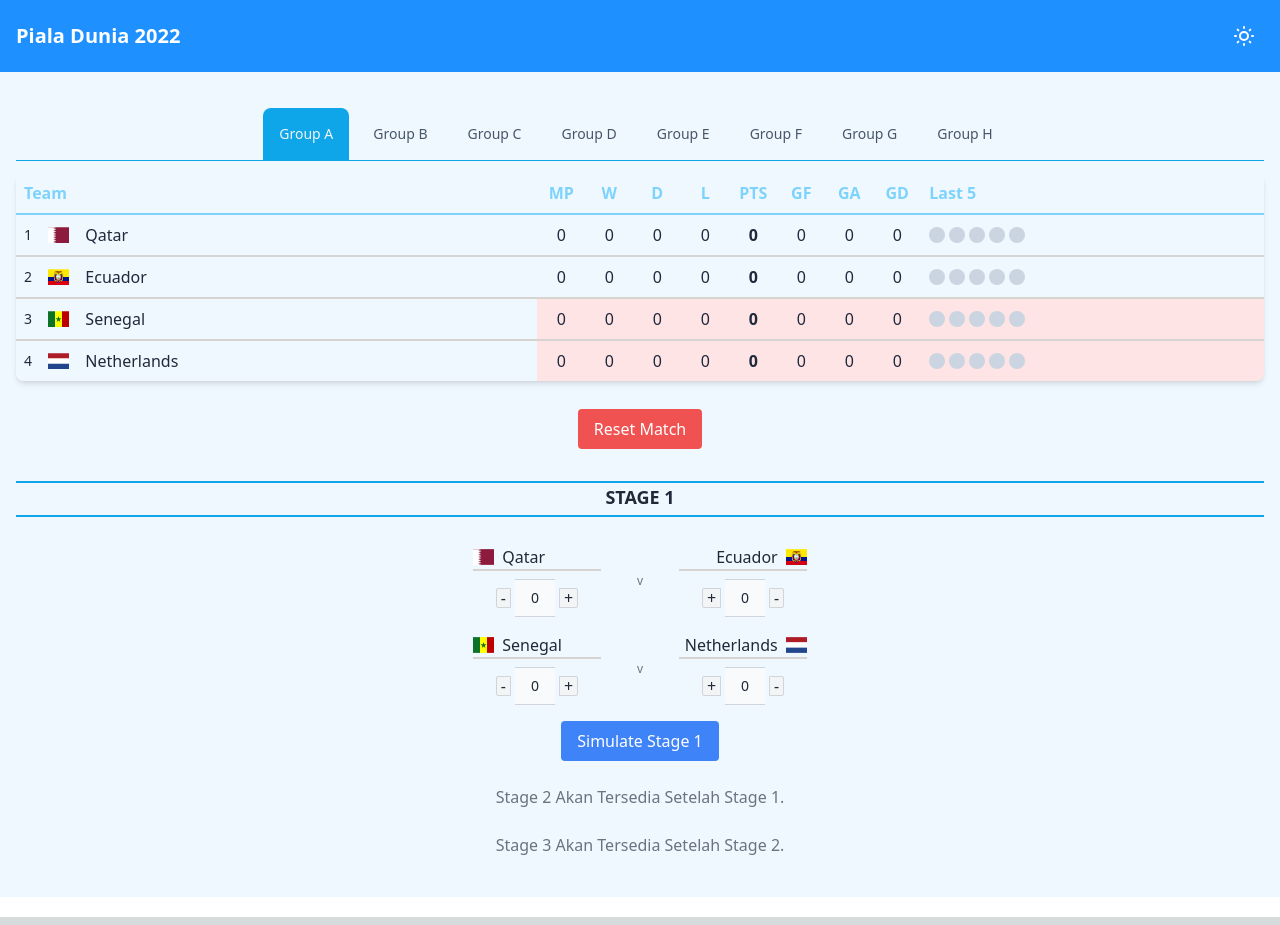
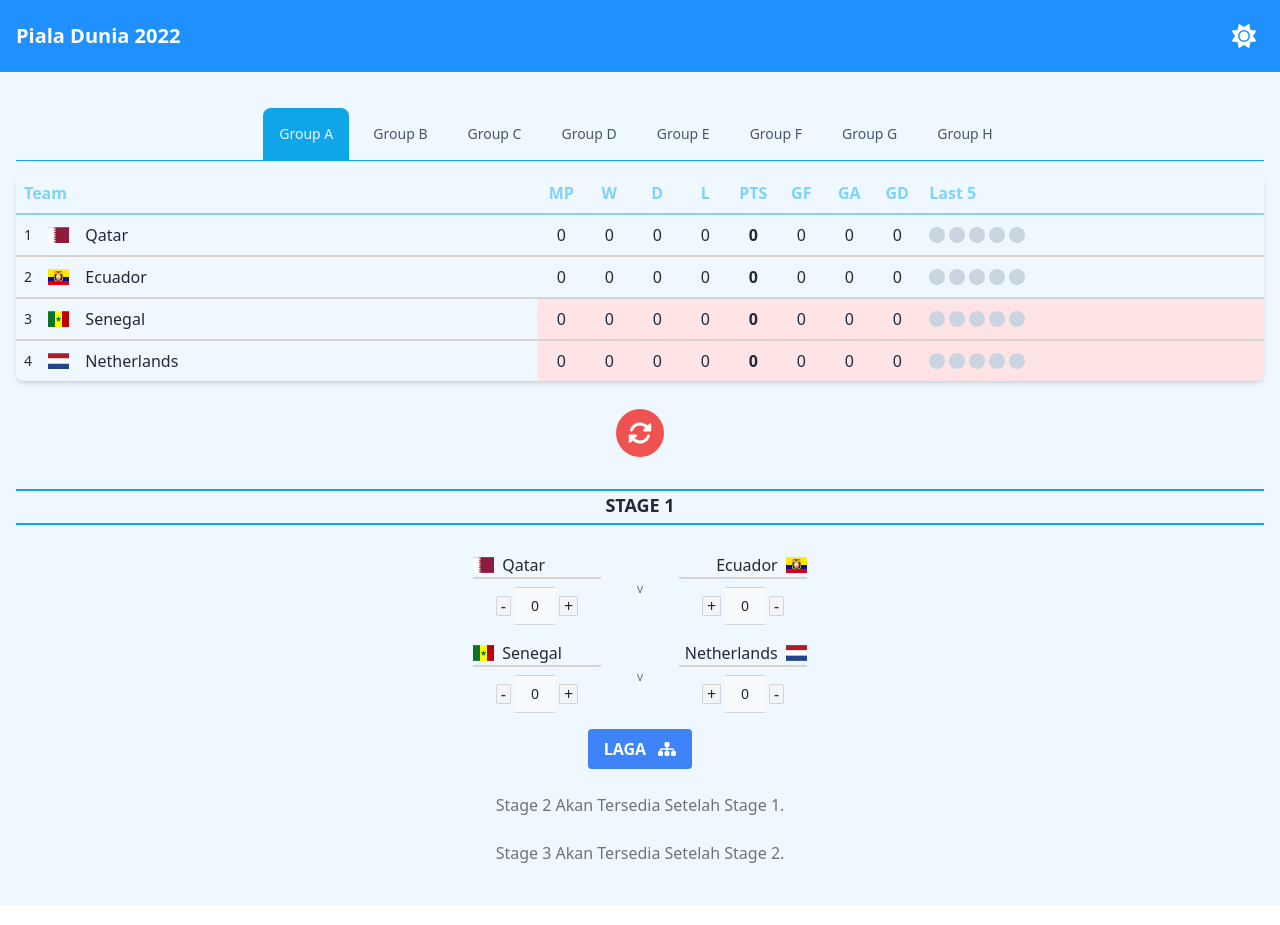
Before and after one commit to tkarombang/tournament-simulator, a Next.js app: page / in a window 1280 px wide. Built offline with nearby package versions, Linux system fonts and the light colour scheme.

Commit message:
enam-adding icons in main

```diff
--- a/src/components/GroupTabs.tsx
+++ b/src/components/GroupTabs.tsx
@@ -2,17 +2,18 @@ import initialData, { Tournament } from "@/data";
 import StandingsTable from "./StandingTable";
 import { useEffect, useState } from "react";
 import SimulationForm from "./SimulationForm";
+import { motion } from "framer-motion";
+import { FontAwesomeIcon } from "@fortawesome/react-fontawesome";
+import { faRotate } from "@fortawesome/free-solid-svg-icons";
 
 export default function GroupTabs() {
   const [activeGroup, setActiveGroup] = useState<string>("A");
   const [groupTeams, setGroupTeams] = useState<Tournament["groups"]>(initialData.groups);
-  const [simulatedMatches, setSimulatedMatches] = useState<Set<string>>(new Set());
+  const [simulatedMatches, setSimulatedMatches] = useState<{ [group: string]: Set<string> }>({});
   const [resetKey, setResetKey] = useState<number>(0);
 
   //  RESET SCORES PAS GANTI GROUP
   useEffect(() => {
-    // setScores({});
-    setSimulatedMatches(new Set());
     // BERSIHKAN localStorage UNTUK GROUP INI
     Object.keys(localStorage).forEach((key) => {
       if (key.startsWith(`match-${activeGroup}`)) {
@@ -27,7 +28,7 @@ export default function GroupTabs() {
       const currentGroupTeams = [...newTeams[activeGroup]];
 
       stageMatches.forEach(({ matchId, team1, score1, team2, score2 }) => {
-        const isAlreadySimulated = simulatedMatches.has(matchId);
+        const isAlreadySimulated = simulatedMatches[activeGroup]?.has(matchId) ?? false;
         const team1Index = currentGroupTeams.findIndex((team) => team.team === team1);
         const team2Index = currentGroupTeams.findIndex((team) => team.team === team2);
 
@@ -130,7 +131,10 @@ export default function GroupTabs() {
 
   const handleReset = () => {
     setGroupTeams(initialData.groups);
-    setSimulatedMatches(new Set());
+    setSimulatedMatches((prev) => ({
+      ...prev,
+      [activeGroup]: new Set<string>(),
+    }));
     // Force remount SimulationForm to reset internal state
     setResetKey((prev) => prev + 1);
     // BERSIHKAN LOCAL STORAGE
@@ -159,9 +163,9 @@ export default function GroupTabs() {
       <div>
         <StandingsTable teams={groupTeams[activeGroup]} />
         <div className="mt-7 flex justify-center">
-          <button onClick={handleReset} className="px-4 py-2 bg-red-500 text-white rounded hover:bg-red-600 dark:bg-red-700 dark:hover:bg-red-800 transition-colors">
-            Reset Match
-          </button>
+          <motion.button onClick={handleReset} whileHover={{ scale: 1.1 }} whileTap={{ scale: 0.9 }} className="w-12 h-12 bg-red-500 text-2xl text-white rounded-full hover:bg-red-600 dark:bg-red-700 dark:hover:bg-red-800 transition-colors">
+            <FontAwesomeIcon icon={faRotate} />
+          </motion.button>
         </div>
         <SimulationForm key={resetKey} teams={groupTeams[activeGroup]} activeGroup={activeGroup} simulatedMatches={simulatedMatches} setSimulatedMatches={setSimulatedMatches} onSimulateStage={handleSimulate} />
       </div>
--- a/src/components/SimulationForm.tsx
+++ b/src/components/SimulationForm.tsx
@@ -1,12 +1,14 @@
 import { Team } from "@/data";
 import React, { useEffect, useMemo, useState } from "react";
 import { AnimatePresence, motion } from "framer-motion";
+import { FontAwesomeIcon } from "@fortawesome/react-fontawesome";
+import { faSitemap } from "@fortawesome/free-solid-svg-icons";
 
 interface SimulationFormProps {
   teams: Team[];
   activeGroup: string;
-  simulatedMatches: Set<string>;
-  setSimulatedMatches: React.Dispatch<React.SetStateAction<Set<string>>>;
+  simulatedMatches: { [group: string]: Set<string> };
+  setSimulatedMatches: React.Dispatch<React.SetStateAction<{ [group: string]: Set<string> }>>;
   onSimulateStage: (
     stageMatches: Array<{
       matchId: string;
@@ -56,17 +58,27 @@ export default function SimulationForm({ teams, activeGroup, simulatedMatches, s
   const [visibleStages, setVisibleStages] = useState<{ [group: string]: number[] }>({});
 
   useEffect(() => {
-    console.log("Reset scores and stages for group:", activeGroup);
+    // INI YANG MEMBUAT SCORE GF GA GD tetap 0 (HAPUS NANTI)
+    // setSimulatedMatches((prev) => {
+    //   if (!prev[activeGroup]) {
+    //     return { ...prev, [activeGroup]: new Set<string>() };
+    //   }
+    //   return prev;
+    // });
+    // INI YANG MEMBUAT SKOR AKAN DI RESET KE 0 (HAPUS NANTI)
+    // const newScores = matches.reduce((acc, match) => {
+    //   acc[match.matchId] = { score1: 0, score2: 0 };
+    //   return acc;
+    // }, {} as { [matchId: string]: MatchScore });
+    // setScores(newScores);
 
-    // Kalau belum ada entry untuk grup ini, set default stage 1.
     setVisibleStages((prev) => ({
       ...prev,
       [activeGroup]: prev[activeGroup] ?? [1],
     }));
-  }, [activeGroup, matches]);
+  }, [activeGroup, matches, setSimulatedMatches]);
 
   const handleSimulateStage = (stage: number) => {
-    console.log("Simulating stage", stage);
     const stageMatches = stages[stage];
     if (!stageMatches) return;
 
@@ -88,6 +100,12 @@ export default function SimulationForm({ teams, activeGroup, simulatedMatches, s
       return newScores;
     });
 
+    setSimulatedMatches((prev) => {
+      const currentGroupMatches = prev[activeGroup] ?? new Set<string>();
+      updatedMatches.forEach((match) => currentGroupMatches.add(match.matchId));
+      return { ...prev, [activeGroup]: currentGroupMatches };
+    });
+
     // Kirim hasil ke parent
     const stageScores = updatedMatches.map((match) => ({
       matchId: match.matchId,
@@ -98,12 +116,6 @@ export default function SimulationForm({ teams, activeGroup, simulatedMatches, s
     }));
 
     onSimulateStage(stageScores);
-
-    setSimulatedMatches((prev) => {
-      const newSet = new Set(prev);
-      updatedMatches.forEach((match) => newSet.add(match.matchId));
-      return newSet;
-    });
 
     // Tampilkan stage berikutnya
     if (stage === 1) {
@@ -121,10 +133,6 @@ export default function SimulationForm({ teams, activeGroup, simulatedMatches, s
         return { ...prev, [activeGroup]: newStages };
       });
     }
-
-    // Debug log
-    console.log("Simulated Matches:", simulatedMatches);
-    console.log("Visible Stages:", visibleStages);
   };
 
   const handleIncrement = (matchId: string, isScore1: boolean) => {
@@ -150,8 +158,10 @@ export default function SimulationForm({ teams, activeGroup, simulatedMatches, s
       {Object.keys(stages).map((stage) => {
         const stageNumber = Number(stage);
         const stageMatches = stages[stageNumber];
-        const isStageSimulated = stageMatches.every((match) => simulatedMatches.has(match.matchId));
         const isStageVisible = (visibleStages[activeGroup] ?? []).includes(stageNumber);
+        const isStageSimulated = stageMatches.every((match) => simulatedMatches[activeGroup]?.has(match.matchId) ?? false);
+
+        const isButtonDisabled = isStageSimulated;
 
         if (!isStageVisible) {
           return (
@@ -177,7 +187,7 @@ export default function SimulationForm({ teams, activeGroup, simulatedMatches, s
                   {stageMatches.map((match) => {
                     const matchId = match.matchId;
                     const score = scores[matchId] || { score1: 0, score2: 0 };
-                    const isSimulated = simulatedMatches.has(matchId);
+                    const isSimulated = isStageSimulated;
 
                     return (
                       <div key={matchId} className="flex items-center justify-center gap-4 text-gray-800 dark:text-gray-200 mt-7">
@@ -196,7 +206,7 @@ export default function SimulationForm({ teams, activeGroup, simulatedMatches, s
                             >
                               -
                             </button>
-                            <input type="text" value={score.score1} readOnly className="bg-gray-50 border-x-0 border-gray-300 text-center w-10 py-2 dark:bg-gray-700 dark:border-gray-600 text-sm" />
+                            <input type="text" value={score.score1} disabled={isSimulated} readOnly className="bg-gray-50 border-x-0 border-gray-300 text-center w-10 py-2 dark:bg-gray-700 dark:border-gray-600 text-sm" />
                             <button
                               type="button"
                               onClick={() => handleIncrement(matchId, true)}
@@ -225,7 +235,7 @@ export default function SimulationForm({ teams, activeGroup, simulatedMatches, s
                             >
                               +
                             </button>
-                            <input type="text" value={score.score2} readOnly className="bg-gray-50 border-x-0 border-gray-300 text-center w-10 py-2 dark:bg-gray-700 dark:border-gray-600 text-sm" />
+                            <input type="text" value={score.score2} disabled={isSimulated} readOnly className="bg-gray-50 border-x-0 border-gray-300 text-center w-10 py-2 dark:bg-gray-700 dark:border-gray-600 text-sm" />
                             <button
                               type="button"
                               onClick={() => handleDecrement(matchId, false)}
@@ -243,10 +253,12 @@ export default function SimulationForm({ teams, activeGroup, simulatedMatches, s
                   <div className="flex justify-center mt-4">
                     <button
                       onClick={() => handleSimulateStage(Number(stage))}
-                      disabled={isStageSimulated}
-                      className={`px-4 py-2 rounded text-white ${isStageSimulated ? "bg-gray-400 dark:bg-gray-600 cursor-not-allowed" : "bg-blue-500 hover:bg-blue-600 dark:bg-blue-700 dark:hover:bg-blue-800"} transition-colors`}
+                      disabled={isButtonDisabled}
+                      className={`px-4 py-2 rounded text-white uppercase font-bold ${
+                        isButtonDisabled ? "bg-gray-400 dark:bg-gray-600 cursor-not-allowed" : "bg-blue-500 hover:bg-blue-600 dark:bg-blue-700 dark:hover:bg-blue-800"
+                      } transition-colors`}
                     >
-                      Simulate Stage {stage}
+                      laga <FontAwesomeIcon icon={faSitemap} className="ml-2" />
                     </button>
                   </div>
                 </div>
--- a/src/components/ThemeToggle.tsx
+++ b/src/components/ThemeToggle.tsx
@@ -1,4 +1,8 @@
 import { motion } from "framer-motion";
+import React from "react";
+import { FontAwesomeIcon } from "@fortawesome/react-fontawesome";
+import { faMoon } from "@fortawesome/free-solid-svg-icons";
+import { faSun } from "@fortawesome/free-solid-svg-icons";
 
 interface ThemeToggleProps {
   darkMode: boolean;
@@ -17,13 +21,19 @@ export default function ThemeToggle({ darkMode, setDarkMode }: ThemeToggleProps)
       whileTap={{ scale: 0.9 }}
     >
       {!darkMode ? (
-        <svg className="w-6 h-6 text-white" fill="none" stroke="currentColor" viewBox="0 0 24 24">
-          <path strokeLinecap="round" strokeLinejoin="round" strokeWidth={2} d="M12 3v1m0 16v1m9-9h-1M4 12H3m15.364 6.364l-.707-.707M6.343 6.343l-.707-.707m12.728 0l-.707.707M6.343 17.657l-.707.707M16 12a4 4 0 11-8 0 4 4 0 018 0z" />
-        </svg> // Icon matahari (light mode)
+        // <svg className="w-6 h-6 text-white" fill="none" stroke="currentColor" viewBox="0 0 24 24">
+        //   <path strokeLinecap="round" strokeLinejoin="round" strokeWidth={2} d="M12 3v1m0 16v1m9-9h-1M4 12H3m15.364 6.364l-.707-.707M6.343 6.343l-.707-.707m12.728 0l-.707.707M6.343 17.657l-.707.707M16 12a4 4 0 11-8 0 4 4 0 018 0z" />
+        // </svg> // Icon matahari (light mode)
+        <div className="w-6 h-6 text-white">
+          <FontAwesomeIcon icon={faSun} className="text-2xl" />
+        </div>
       ) : (
-        <svg className="w-6 h-6 text-white" fill="none" stroke="currentColor" viewBox="0 0 24 24">
-          <path strokeLinecap="round" strokeLinejoin="round" strokeWidth={2} d="M20.354 15.354A9 9 0 018.646 3.646 9.003 9.003 0 0012 21a9.003 9.003 0 008.354-5.646z" />
-        </svg> // Icon bulan (dark mode)
+        // <svg className="w-6 h-6 text-white" fill="none" stroke="currentColor" viewBox="0 0 24 24">
+        //   <path strokeLinecap="round" strokeLinejoin="round" strokeWidth={2} d="M20.354 15.354A9 9 0 018.646 3.646 9.003 9.003 0 0012 21a9.003 9.003 0 008.354-5.646z" />
+        // </svg> // Icon bulan (dark mode)
+        <div className="w-6 h-6 text-white">
+          <FontAwesomeIcon icon={faMoon} className="text-2xl" />
+        </div>
       )}
     </motion.button>
   );
```
